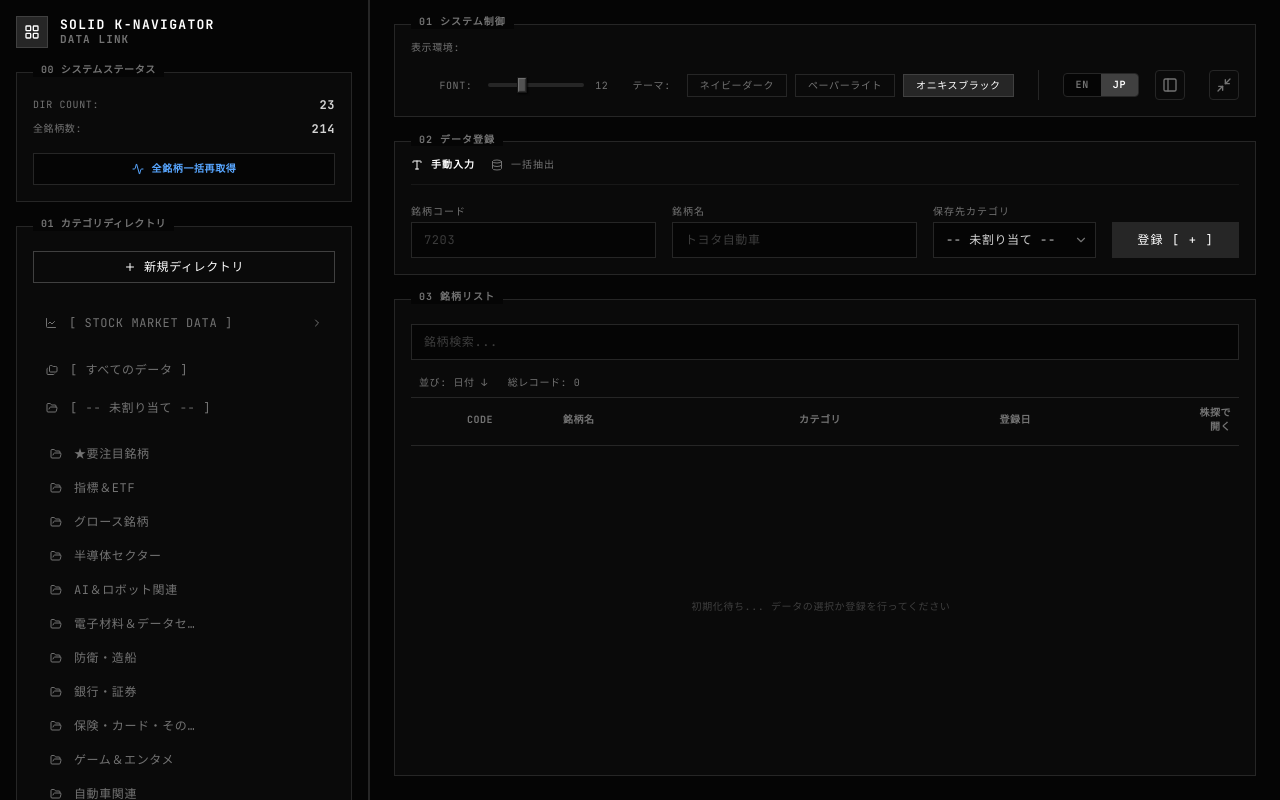
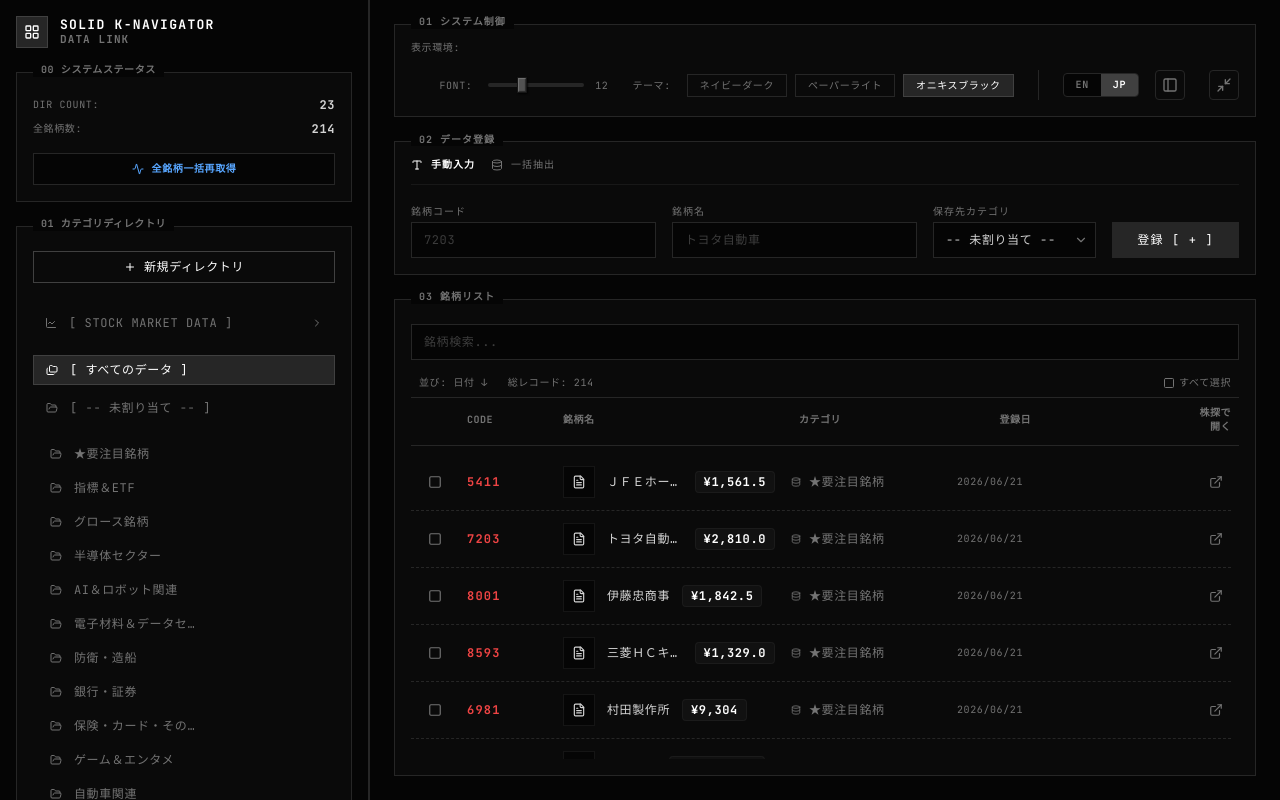
Before and after one commit to soroeru-afk/-SOLID-K-NAVIGATOR-, a React (Vite) app: page / in a window 1280 px wide. Built offline with nearby package versions, Linux system fonts and the light colour scheme.

Commit message:
fix: フル画面時は activeCategoryId の初期値を null に戻し、アイコンのブラウザキャッシュを破壊するパラメータ(?v=2)を追加

```diff
--- a/index.html
+++ b/index.html
@@ -5,8 +5,8 @@
     <meta name="viewport" content="width=device-width, initial-scale=1.0" />
     <meta name="theme-color" content="#0E1014" />
     <meta name="description" content="SOLID K-NAVIGATOR - 株式ポートフォリオ管理ツール" />
-    <link rel="manifest" href="/manifest.json" />
-    <link rel="apple-touch-icon" href="/pwa-icon-192.png" />
+    <link rel="manifest" href="/manifest.json?v=2" />
+    <link rel="apple-touch-icon" href="/pwa-icon-192.png?v=2" />
     <title>SOLID K-NAVIGATOR</title>
   </head>
   <body>
--- a/src/App.tsx
+++ b/src/App.tsx
@@ -107,7 +107,7 @@ export default function App() {
     return initialStocks;
   });
 
-  const [activeCategoryId, setActiveCategoryId] = useState<string | null>('MARKET_LINKS');
+  const [activeCategoryId, setActiveCategoryId] = useState<string | null>(null);
   const [isFetchingAll, setIsFetchingAll] = useState(false);
   const [fetchProgress, setFetchProgress] = useState({ current: 0, total: 0 });
   const [isDraggingSidebar, setIsDraggingSidebar] = useState(false);
```
Also changed, not shown: public/manifest.json.
